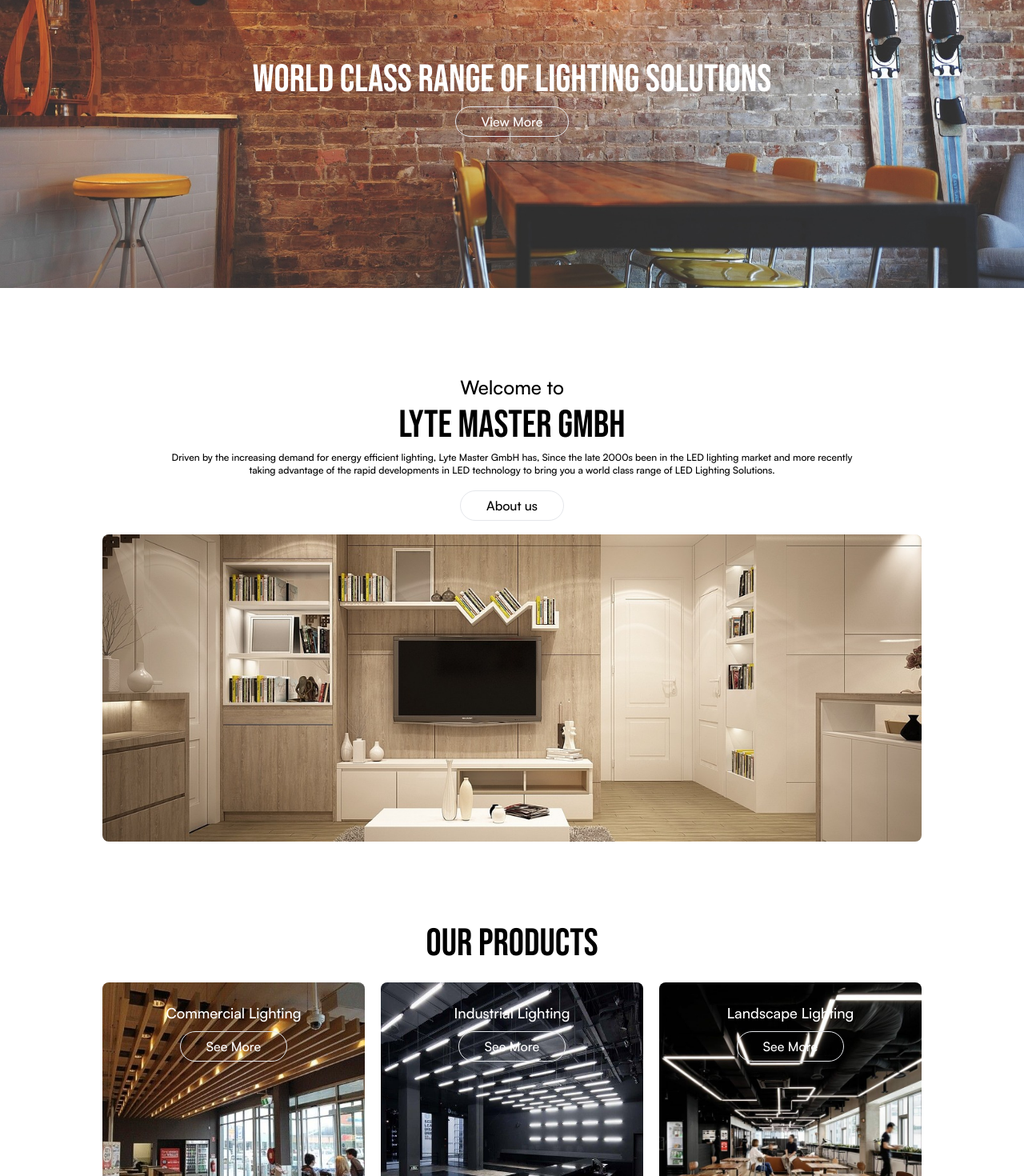
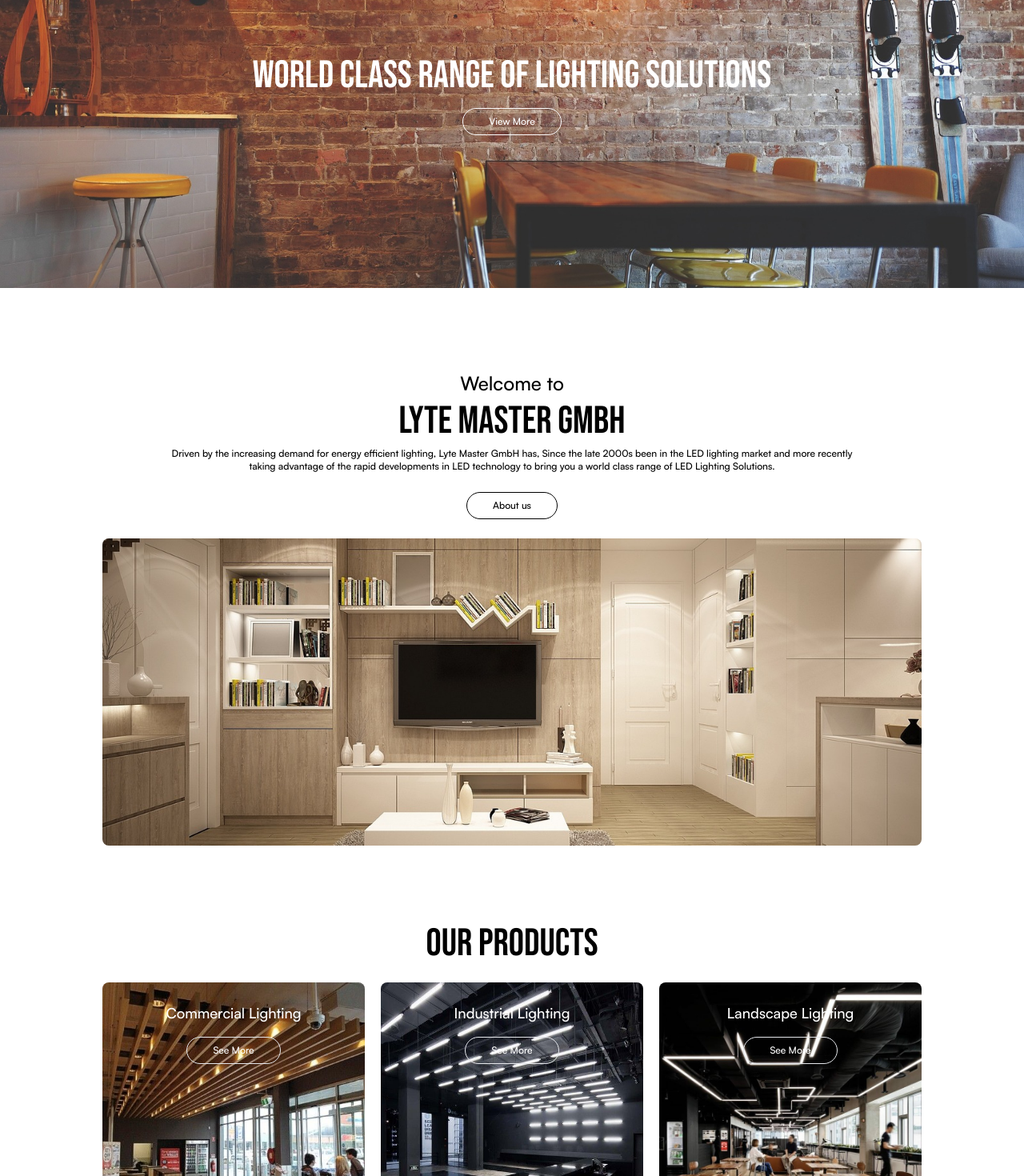
Before and after one commit to goutham-shankar/lytemaster, a Next.js app: page / in a window 1280 px wide. Shown: the part 200-1670 px from the top of the page at 80% size. Built offline with nearby package versions, Linux system fonts and the light colour scheme.

Commit message:
update: cleanup and refactor

```diff
--- a/src/app/page.jsx
+++ b/src/app/page.jsx
@@ -22,17 +22,17 @@ const SectionDescription = ({ description }) => {
   return <p className="text-xs text-center">{description}</p>;
 };
 
-const CtaButton = ({ name, href, className = "" }) => {
+const CtaButton = ({ name, href, className = "text-black border-black" }) => {
   return (
-    <button className={className}>
-      <Link href={href} className="px-8 py-2 border rounded-full">
+    <button className={`${className} px-8 py-2 text-xs border rounded-full`}>
+      <Link href={href} className="w-full h-full">
         {name}
       </Link>
     </button>
   );
 };
 
-const ProductCard = ({ title, ctaText, ctaHref, thumbnail }) => {
+const ProductCard = ({ title, cta, thumbnail }) => {
   return (
     <div className="relative h-full flex-1 flex flex-col items-center gap-2">
       <Image
@@ -42,7 +42,7 @@ const ProductCard = ({ title, ctaText, ctaHref, thumbnail }) => {
       />
       <div className="absolute top-0 left-0 w-full py-6 flex flex-col gap-4 justify-center items-center">
         <h1 className="text-lg text-white text-center">{title}</h1>
-        <CtaButton name={ctaText} href={ctaHref} className="text-white" />
+        <CtaButton name={cta.text} href={cta.href} className="text-white" />
       </div>
     </div>
   );
@@ -52,13 +52,13 @@ const ProductCard = ({ title, ctaText, ctaHref, thumbnail }) => {
 
 // TODO: Update hero placeholder image with a background video
 // Hero section
-const Hero = () => {
+const Hero = ({ title, cta }) => {
   return (
     <section className="h-[30rem] flex flex-col justify-center items-center gap-4 bg-[url('../assets/landing/hero-placeholder.jpeg')] bg-cover bg-center text-white">
       <h1 className="w-2/3 text-5xl font-bebasNeue uppercase text-center">
-        World class range of lighting solutions
+        {title}
       </h1>
-      <CtaButton name="View More" href="#" />
+      <CtaButton name={cta.name} href={cta.href} className="border-white" />
     </section>
   );
 };
@@ -100,8 +100,7 @@ const ProductsSection = ({ title, products }) => {
           <ProductCard
             key={index}
             title={product.title}
-            ctaText={product.ctaText}
-            ctaHref={product.ctaHref}
+            cta={product.cta}
             thumbnail={product.thumbnail}
           />
         ))}
@@ -142,31 +141,49 @@ const ContactSection = ({ title, description, cta }) => {
         <SectionTitle title={title} />
         <p className="text-xs">{description}</p>
       </div>
-      <CtaButton name={cta.text} href={cta.href} />
+      <CtaButton
+        name={cta.text}
+        href={cta.href}
+        className="text-white border-white"
+      />
     </section>
   );
 };
 
 /* data */
+const heroSectionData = {
+  title: "World class range of lighting solutions",
+  cta: {
+    name: "View More",
+    href: "#", // TODO: Update this link
+  },
+};
+
 const productsSectionData = {
   title: "Our Products",
   products: [
     {
       title: "Commercial Lighting",
-      ctaText: "See More",
-      ctaHref: "#",
+      cta: {
+        text: "See More",
+        href: "/products/commercial-lighting",
+      },
       thumbnail: commercialLightingThumbnail,
     },
     {
       title: "Industrial Lighting",
-      ctaText: "See More",
-      ctaHref: "#",
+      cta: {
+        text: "See More",
+        href: "/products/industrial-lighting",
+      },
       thumbnail: industrialLightingThumbnail,
     },
     {
       title: "Landscape Lighting",
-      ctaText: "See More",
-      ctaHref: "#",
+      cta: {
+        text: "See More",
+        href: "/products/landscape-lighting",
+      },
       thumbnail: landscapeLightingThumbnail,
     },
   ],
@@ -213,7 +230,7 @@ const contactSectionData = {
 export default function Landing() {
   return (
     <>
-      <Hero />
+      <Hero {...heroSectionData} />
       <AboutSection {...aboutSectionData} />
       <ProductsSection {...productsSectionData} />
       <IndustriesSection {...industriesSectionData} />
```
